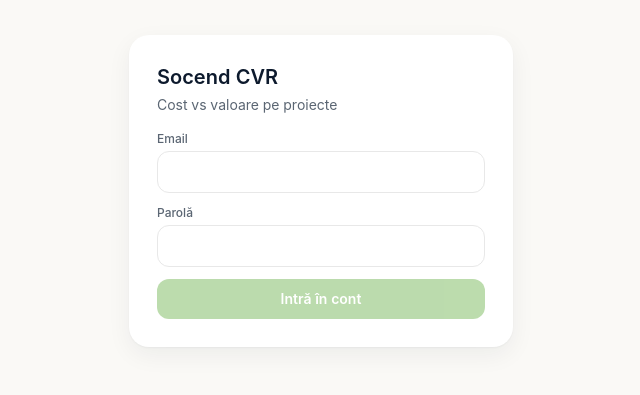
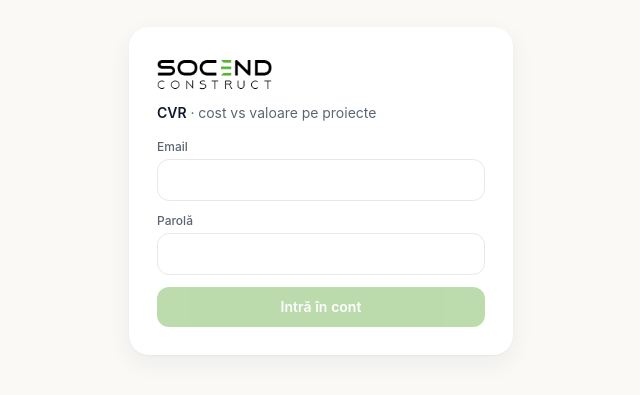
Before and after one commit to alexpirvulesscu-dev/socend-cvr, a React (Vite) app: page / in a window 1280 px wide. Shown: the part 209-604 px from the top of the page, without its empty margins (319-959 px from the left). Built offline with nearby package versions, Linux system fonts and the light colour scheme; no server answers.

Commit message:
feat: Socend logo in top bar and login

```diff
--- a/src/views/Login.tsx
+++ b/src/views/Login.tsx
@@ -29,8 +29,11 @@ export function LoginView() {
     <div className="flex min-h-screen items-center justify-center px-4">
       <Card className="w-full max-w-sm space-y-4 p-7">
         <div>
-          <h1 className="text-xl font-semibold">Socend CVR</h1>
-          <p className="mt-1 text-sm text-[#5B6673]">Cost vs valoare pe proiecte</p>
+          <img src="/logo-socend.png" alt="Socend Construct" className="h-9 w-auto" />
+          <h1 className="sr-only">Socend CVR</h1>
+          <p className="mt-3 text-sm text-[#5B6673]">
+            <span className="font-semibold text-[#0D1A2D]">CVR</span> · cost vs valoare pe proiecte
+          </p>
         </div>
         <form onSubmit={submit} className="space-y-3">
           <div>
```
Also changed, not shown: public/logo-socend.png (added).
